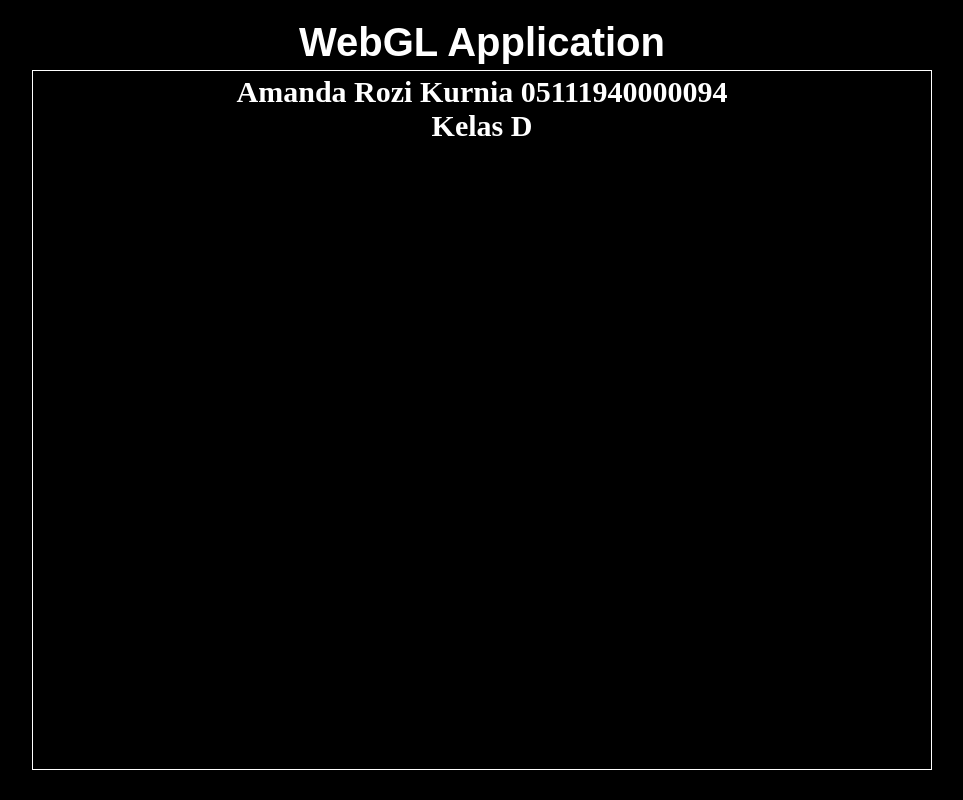
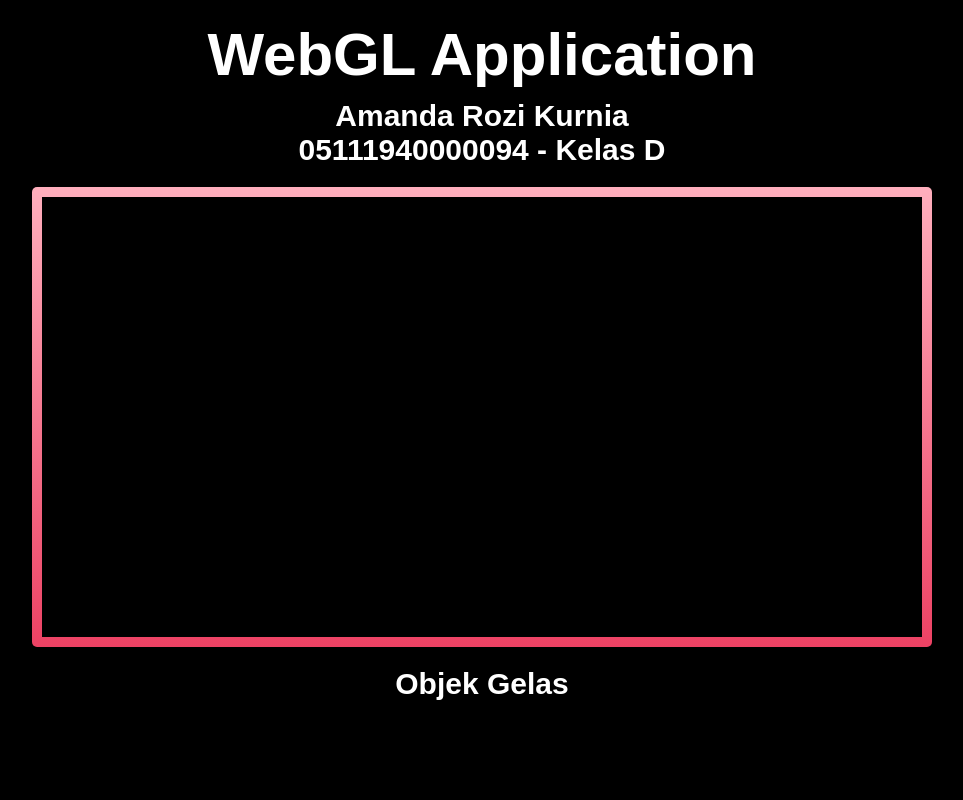
Before and after one commit to cg2021b/tugas-1-yoursemicolon, a plain HTML site: page index.html in a window 1280 px wide. Shown: the whole page, without its empty margins (158-1121 px from the left). Drawn offline with Linux system fonts and the light colour scheme.

Commit message:
Update style.css

```diff
--- a/index.html
+++ b/index.html
@@ -9,11 +9,16 @@
     <link rel="stylesheet" href="style.css">
 </head>
 <body onload="main()">
+    <div class="animated">
+        <h1>WebGL Application</h1>
+    </div>
     <div class="text">
-        <h1>WebGL Application</h1>
-        <h2>Amanda Rozi Kurnia 05111940000094</h2>
-        <h2>Kelas D</h2>
+        <h2>Amanda Rozi Kurnia</h2>
+        <h2>05111940000094 - Kelas D</h2>
     </div>
     <canvas id="myCanvas">Gagal membuat WebGL</canvas>
+    <div class="text">
+        <h2 class="objek">Objek Gelas</h2>
+    </div>
 </body>
 </html>
--- a/style.css
+++ b/style.css
@@ -6,31 +6,54 @@
 
 body {
     background-color: black;
+    font-family: 'montserrat', sans-serif;
 }
 
 canvas {
-    position: absolute;
-    top: 50%;
-    left: 50%;
-    transform: translate(-50%, -50%);
+    margin: 20px auto;
+    display: block;
+    text-align: center;
     width: 900px;
-    height: 700px;
-    margin-top: 20px;
-    /* margin-bottom: 150px; */
-    border: 1px solid white;
-    /* background-color: antiquewhite; */
+    border:10px solid transparent;
+    border-radius: 5px;
+    background-clip: padding-box, border-box;
+    background-origin: padding-box, border-box;
+    background-image: linear-gradient(black, black), linear-gradient(#FFAFBD, #ED4264);
 }
 
 h1 {
     margin-top: 20px;
     margin-bottom: 10px;
     text-align: center;
-    font-family: 'playfair display', sans-serif;
+
+}
+
+.animated {
+    font-size: 30px;
+    font-weight: 900;
+    background: linear-gradient(to right, #FFFFFF 50%, #FF5858 50%, #CC2E5D);
+    background-size: 200%;
+    -webkit-background-clip: text;
+    -webkit-text-fill-color: transparent;
+    transition: 0.5s ease-out;
+}
+
+.animated:hover, .text:hover {
+    background-position: -100%;
+    cursor: pointer;
 }
 
 .text {
     text-align: center;
-    /* : linear-gradient(#e66465, #9198e5); */
     font-size: 20px;
     color: white;
+    background: linear-gradient(to right, #FFFFFF 50%, #22c1c3 50%, #fdbb2d);
+    background-size: 200%;
+    -webkit-background-clip: text;
+    -webkit-text-fill-color: transparent;
+    transition: 0.5s ease-out;
 }
+
+.text .objek {
+    margin-bottom: 50px;
+}
```
Also changed, not shown: vertex.js (+10 -6 lines), img/background.jpg (added).
